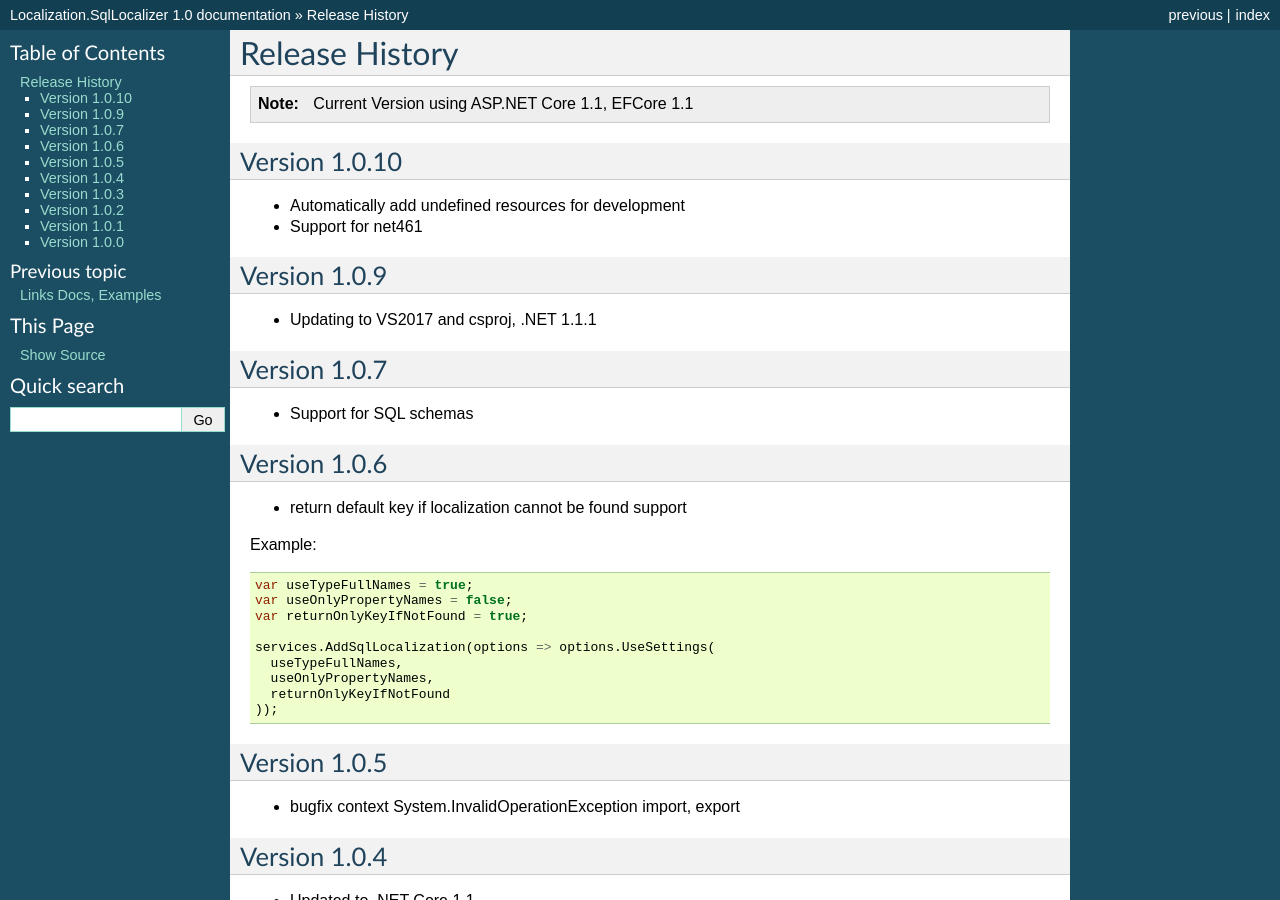
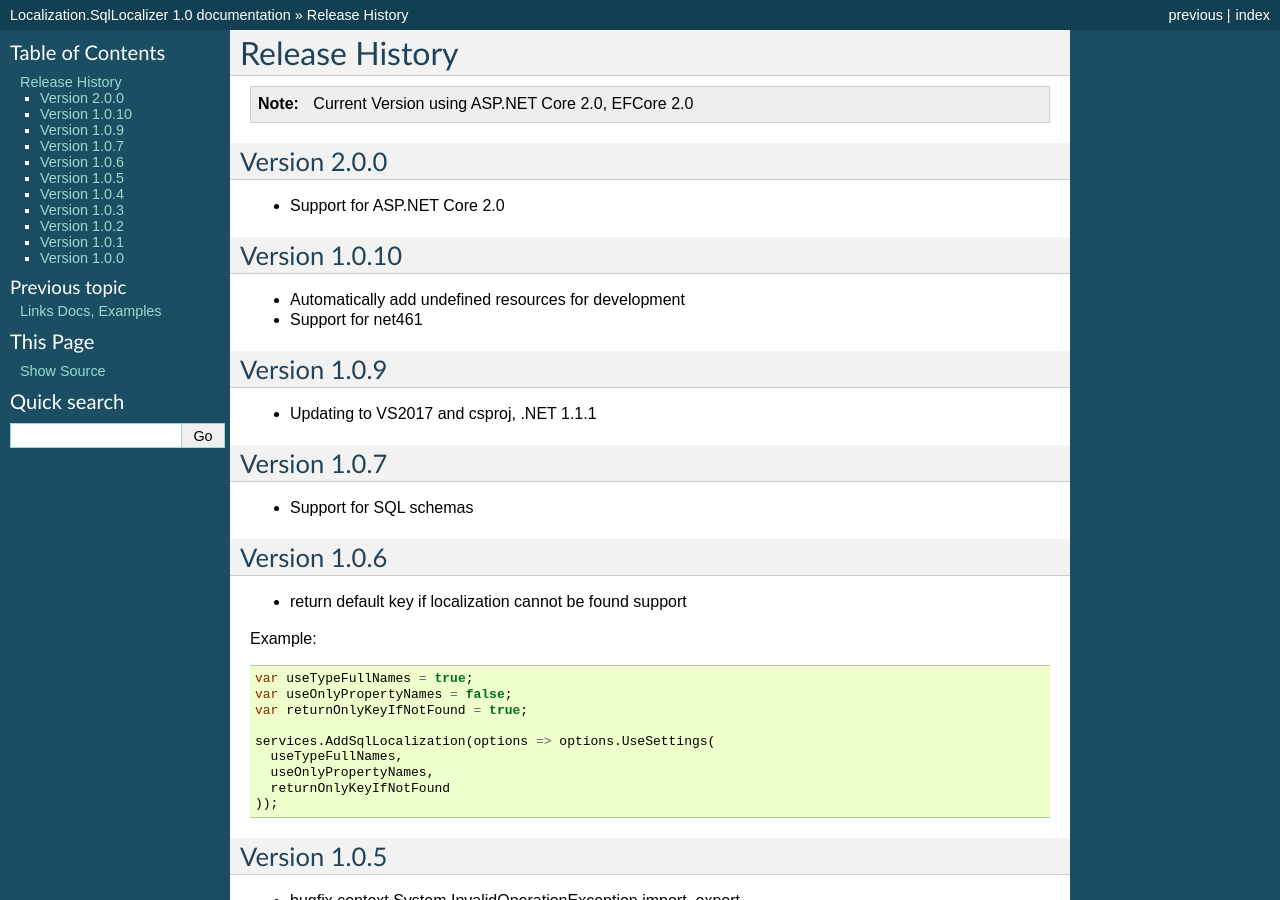
Before and after one commit to damienbod/Localization.SqlLocalizer.docs, a Sphinx documentation site: the page built from docs/source/docs/releases.rst, in a window 1280 px wide and 900 px high. Built offline with Sphinx 7.4.7, drawn with Linux system fonts in a browser that asks for light colours.

Commit message:
release 2.0.0

```diff
--- a/docs/source/docs/releases.rst
+++ b/docs/source/docs/releases.rst
@@ -2,8 +2,13 @@ Release History
 ============
 
 .. note::
-    Current Version using ASP.NET Core 1.1, EFCore 1.1
+    Current Version using ASP.NET Core 2.0, EFCore 2.0
 
+
+Version 2.0.0
+-------------
+
+* Support for ASP.NET Core 2.0
 
 Version 1.0.10
 -------------
```
